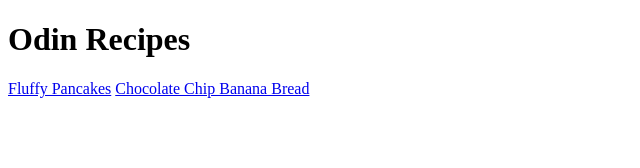
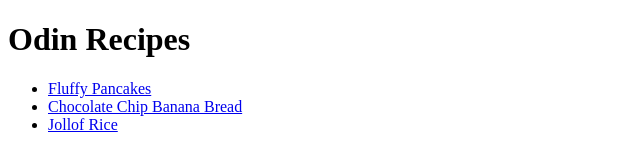
Before and after one commit to D1n-ma/odin-recipes, a plain HTML site: page index.html in a window 1280 px wide. Shown: the whole page, without its empty margins (0-640 px from the left). Drawn offline with Linux system fonts and the light colour scheme.

Commit message:
Add content to index.html
Add link to jollofrice.html and put all links in an unordered list

```diff
--- a/index.html
+++ b/index.html
@@ -8,8 +8,12 @@
 <body>
   <h1>Odin Recipes</h1>
 
-  <a href="recipes/fluffypancakes.html">Fluffy Pancakes</a>
+  <ul>
+    <li><a href="recipes/fluffypancakes html">Fluffy Pancakes</a>
+    </li>
+    <li><a href="recipes/bananabread.html">Chocolate Chip Banana Bread</a></li>
+    <li><a href="recipes/jollofrice.html">Jollof Rice</a></li>
+  </ul>
 
-  <a href="recipes/bananabread.html">Chocolate Chip Banana Bread</a>
 </body>
 </html>
```
